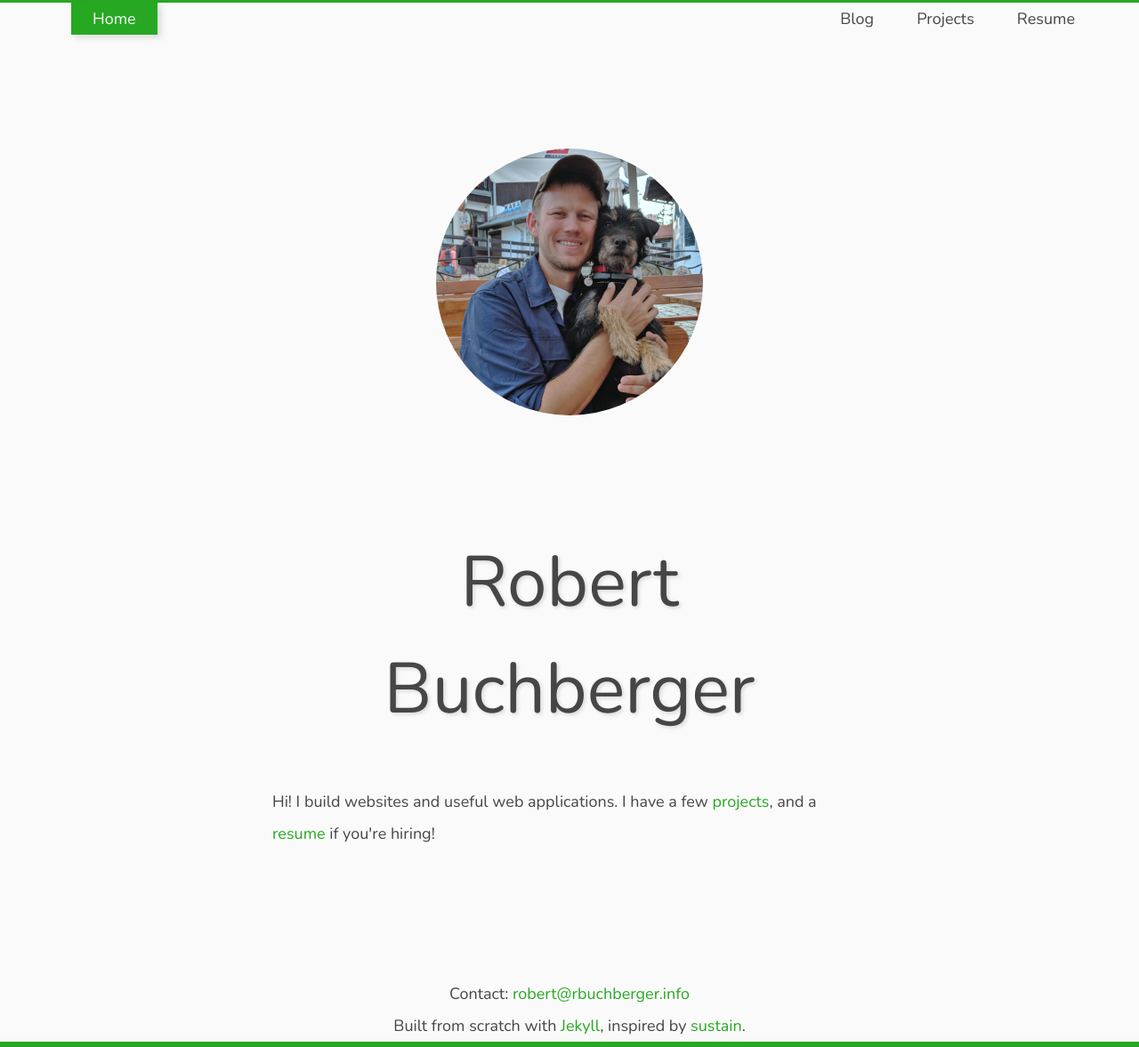
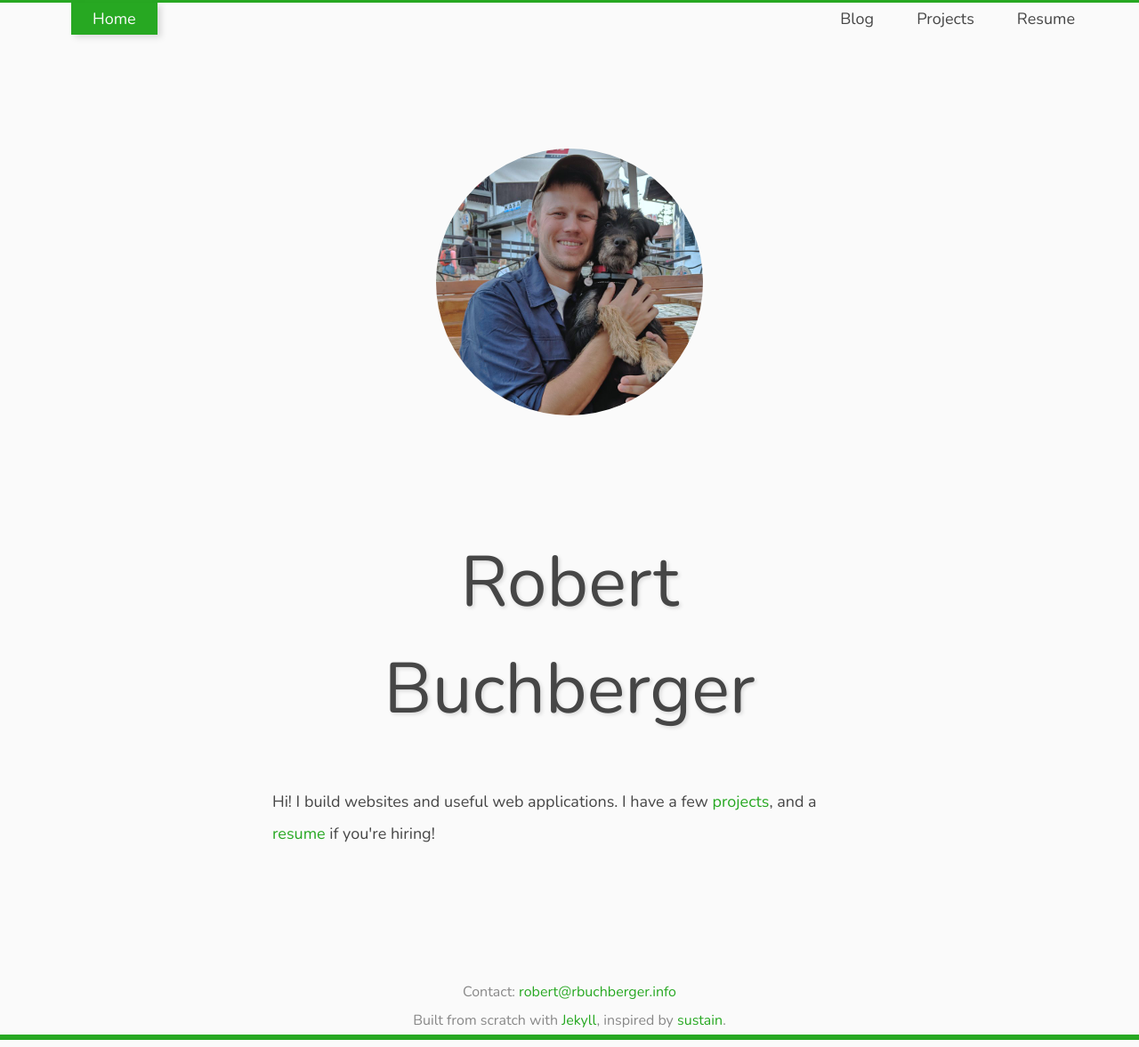
Before and after one commit to rbuchberger/robert-buchberger.com, a Jekyll site: the page built from index.html, in a window 1280 px wide. Shown: the whole page at 89% size. Built offline with Jekyll 4.4.1, drawn with Linux system fonts in a browser that asks for light colours.

Commit message:
updated classes

```diff
--- a/_includes/site_footer.html
+++ b/_includes/site_footer.html
@@ -1,6 +1,6 @@
 <footer>
-    <p>Contact: <a href="mailto:robert@rbuchberger.info">robert@rbuchberger.info</a></p>
-    <p>
+    <p class="muted">Contact: <a href="mailto:robert@rbuchberger.info">robert@rbuchberger.info</a></p>
+    <p class="muted">
         Built from scratch with <a href="https://jekyllrb.com/">Jekyll</a>, inspired by <a href="https://github.com/jekyller/sustain">sustain</a>.
     </p>
 </footer>
```
